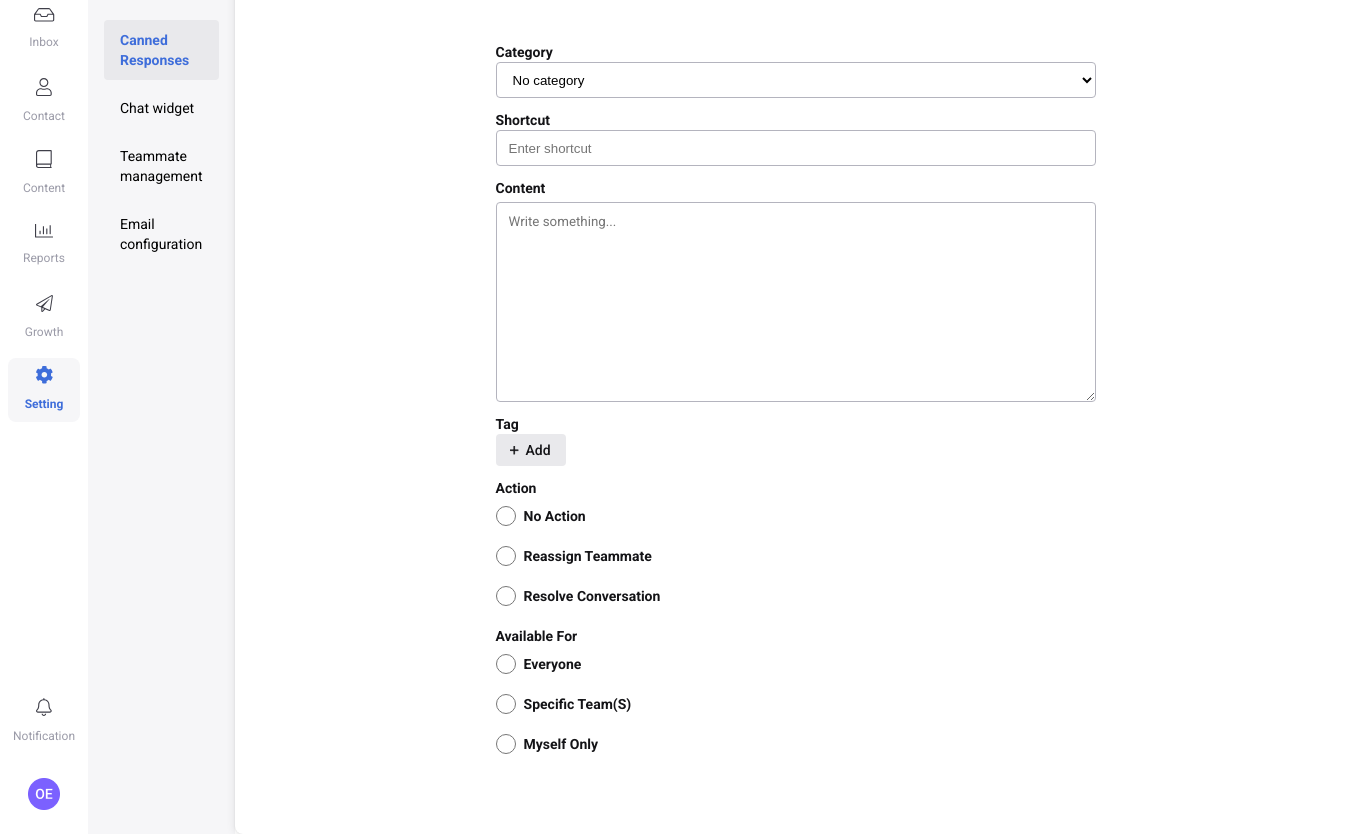
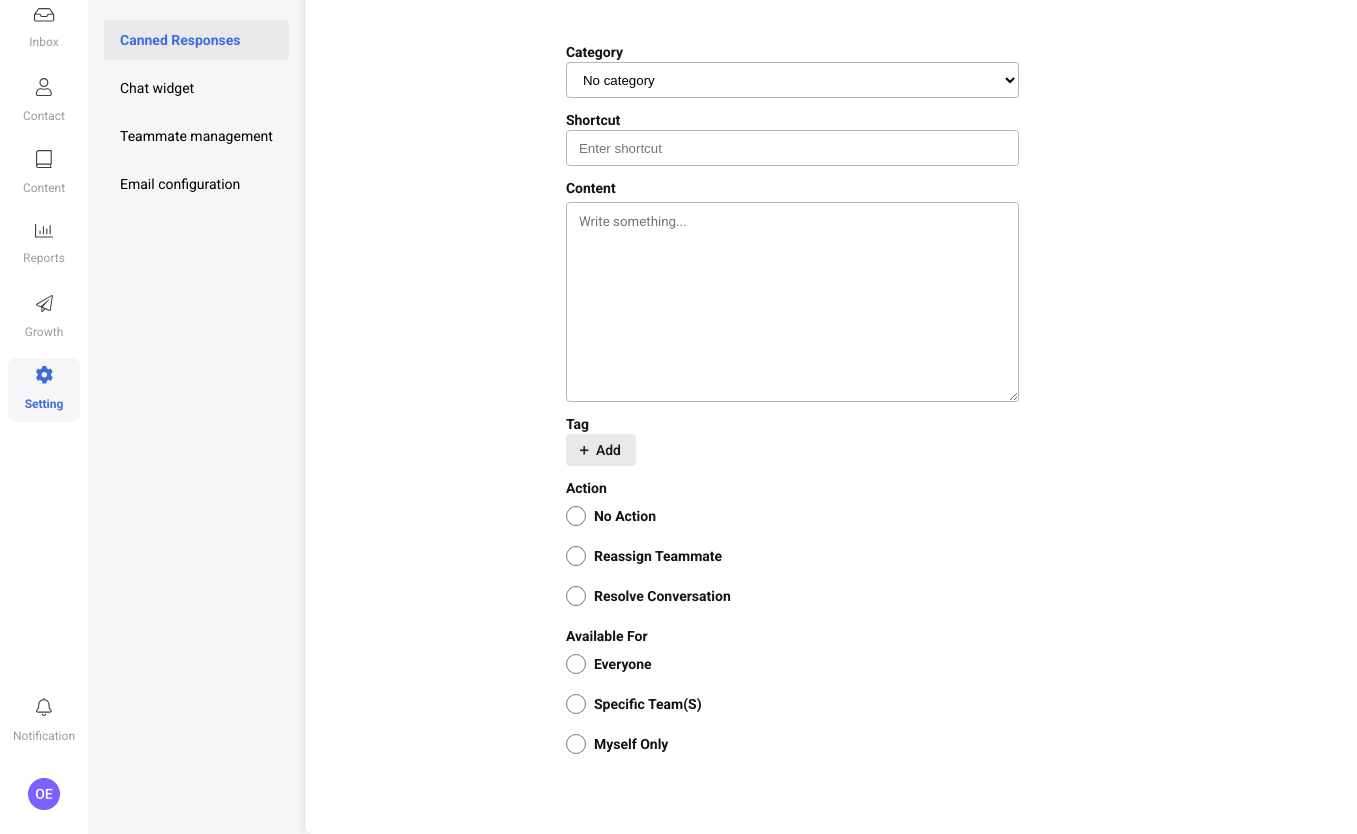
Before and after one commit to NhanTruong0411/FireGroup-Canned, a plain HTML site: page create.html in a window 1280 px wide. Shown: the part 66-900 px from the top of the page, 1357 px wide, since content can reach past the window. Drawn offline with nearby package versions, Linux system fonts and the light colour scheme; files whose address does not match are found by name.

Commit message:
prevent textarea flow out

```diff
--- a/assets/style/sass/partials/_createform.scss
+++ b/assets/style/sass/partials/_createform.scss
@@ -1,6 +1,5 @@
 .createform {
    margin: 24px 261px 0;
-   width: 600px;
 
    @media all and (max-width: 1200px) {
       margin: 24px 140px 0;
@@ -118,7 +117,7 @@
       flex-direction: column;
       margin-bottom: 12px;
       textarea {
-         max-width: 100%;
+         resize: vertical;
          max-height: 250px;
       }
    }
```
Also changed, not shown: assets/style/css/main.css, 1 other file.
